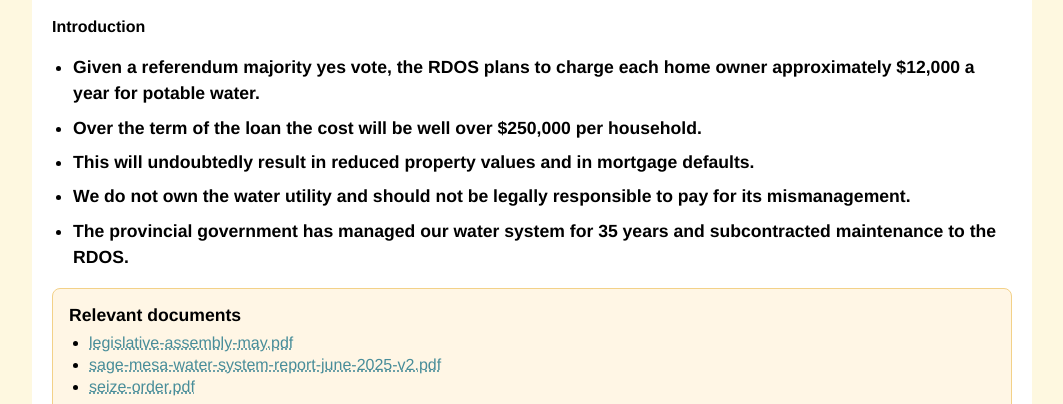
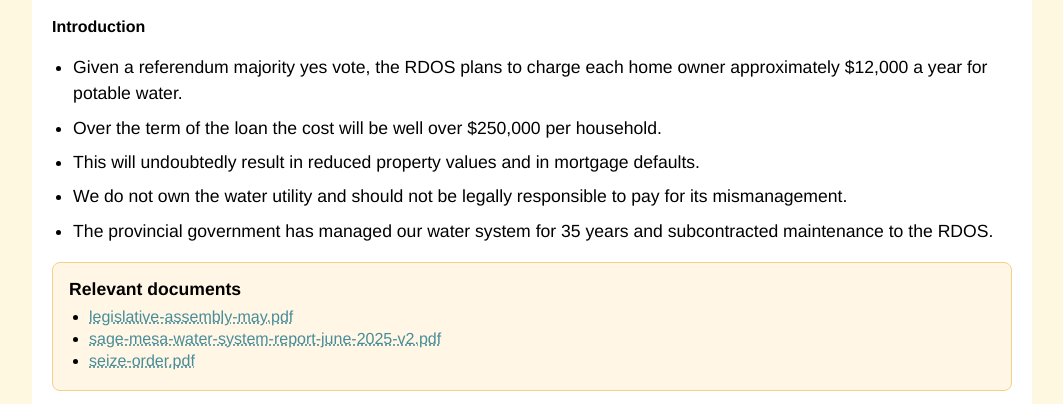
Before and after one commit to dhalarewich/wildfirewarning, a plain HTML site: page sagemesawatersystemvote.html in a window 1280 px wide. Shown: the part 359-763 px from the top of the page, without its empty margins (108-1171 px from the left). Drawn offline with Linux system fonts and the light colour scheme.

Commit message:
Update style.css

```diff
--- a/style.css
+++ b/style.css
@@ -110,5 +110,5 @@
 
 .key-points li {
   margin-bottom: 8px;    /* extra spacing between items */
-  font-weight: 600;      /* slightly bolder text */
+  font-weight: 500;      /* slightly bolder text */
 }
```
